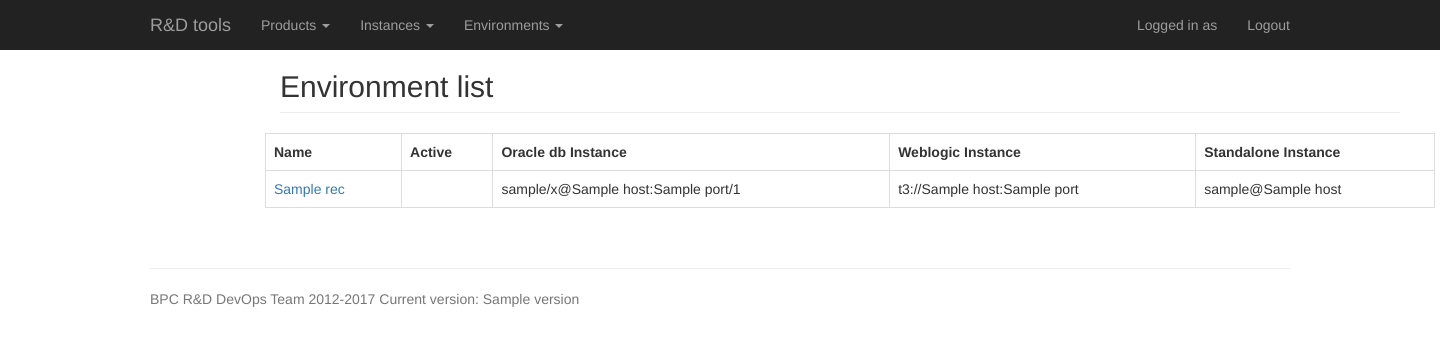
After one commit to dr013/rndgui, a Django app: template cat/templates/cat/environment_list.html in a window 1440 px wide. The commit adds this page. Shown: the top 346 px of the page. Run offline with Django 3.2, Linux system fonts and the light colour scheme; the template is opened without the code that fills it: most values are stand-ins (such as "Sample title", 1, 10 or a date in 2020); some libraries are stand-ins or nearby versions.

Commit message:
Develop environment

```diff
--- a/cat/admin.py
+++ b/cat/admin.py
@@ -39,7 +39,7 @@ class STLNInstanceInline(GenericTabularInline):
 
 
 class InstanceAdmin(SimpleHistoryAdmin):
-
+    pass
     inlines = [
         DBInstanceInline,
         WEBInstanceInline,
--- a/cat/apps.py
+++ b/cat/apps.py
@@ -7,3 +7,4 @@ from django.apps import AppConfig
 class CatConfig(AppConfig):
     name = 'cat'
     verbose_name = "Auto test host carousel"
+    verbose_name_plural = "Auto test host carousel"
--- /dev/null
+++ b/cat/templates/cat/environment_list.html
@@ -0,0 +1,95 @@
+{% extends 'base.html' %}
+{% load bootstrap3 %}
+{% block title %}:Environment list{% endblock %}
+{% block header %}Environment list{% endblock %}
+{% block content %}
+    <div class="container">
+        <div class="row">
+            {% if perms.cat.add_stlninstance %}
+                <div class="panel panel-default">
+                    <div class="panel-footer">
+                        {% buttons %}
+                            <a href="{% url 'env-create' %}" class="btn btn-primary"
+                               role="button">{% bootstrap_icon 'plus' %} Add new Environment</a>
+                        {% endbuttons %}
+                    </div>
+                </div>
+            {% endif %}
+            <div class="table-responsive">
+                {% for rec in object_list %}
+                    {% if forloop.first %}
+                        <table class="table table-bordered">
+                            <tr>
+                                <th>Name</th>
+                                <th>Active</th>
+                                <th>Oracle db Instance</th>
+                                <th>Weblogic Instance</th>
+                                <th>Standalone Instance</th>
+                                {% if perms.cat.change_environment %}
+                                    <th>Edit</th>
+                                {% endif %}
+                                {% if perms.cat.delete_environment%}
+                                    <th>Delete</th>
+                                {% endif %}
+                            </tr>
+                    {% endif %}
+                            <tr>
+                                <td><a href="{% url 'env-detail' rec.pk %}">{{ rec.name }}</a></td>
+                                <td>{{ rec.is_active}}</td>
+                                <td>
+                                    {% if rec.dbinstances.all %}
+                                    {% for db in rec.dbinstances.all %}
+                                        {{ db.login }}/{{ db.passwd }}@{{ db.host }}:{{ db.port }}/{{ db.sid }}</br>
+                                    {% endfor %}
+                                    {% else %}
+                                     N/A
+                                    {% endif %}
+                                </td>
+                                <td>
+                                    {% if rec.webinstances.all %}
+                                        {% for web in rec.webinstances.all %}
+                                            t3://{{ web.host }}:{{ web.port }} </br>
+                                        {% endfor %}
+                                    {% else %}
+                                        N/A
+                                    {% endif %}
+                                </td>
+                                <td>
+                                    {% if rec.stlninstances.all %}
+                                        {% for st in rec.stlninstances.all %}
+                                            {{ st.host_login }}@{{ st.host }} </br>
+                                        {% endfor %}
+                                    {% else %}
+                                        N/A
+                                    {% endif %}
+                                </td>
+                                {% if perms.cat.change_environment %}
+                                    <td>
+                                        {% buttons %}
+                                            <a href="{% url 'env-update' rec.pk %}"
+                                               class="btn btn-warning btn-sm">{% bootstrap_icon "edit" %}
+                                            </a>
+                                        {% endbuttons %}
+                                    </td>
+                                {% endif %}
+                                {% if perms.cat.delete_environment %}
+                                    <td>
+                                        {% buttons %}
+                                            <a href="{% url 'env-delete' rec.pk %}"
+                                               class="btn btn-warning btn-sm">{% bootstrap_icon "remove" %}
+                                            </a>
+                                        {% endbuttons %}
+                                    </td>
+                                {% endif %}
+
+                            </tr>
+                    {% if forloop.last %}
+                        </table>
+                    {% endif %}
+                {% empty %}
+                    <p>No Instance yet.</p>
+                    </div>
+                {% endfor %}
+        </div>
+    </div>
+{% endblock %}
--- a/templates/base.html
+++ b/templates/base.html
@@ -62,6 +62,17 @@
                         <li><a href="{% url 'dbinstance-list' %}">DB Instances</a></li>
                         <li><a href="{% url 'webinstance-list' %}">WEB Instances</a></li>
                         <li><a href="{% url 'stlninstance-list' %}">Standalone Instances</a></li>
+                    </ul>
+                </li>
+                <li class="dropdown">
+                    <a href="#" class="dropdown-toggle" data-toggle="dropdown" role="button" aria-haspopup="true"
+                       aria-expanded="false"> Environments <span class="caret"></span></a>
+                    <ul class="dropdown-menu">
+                        {% if perms.prd.add_product %}
+                        <li><a href="{% url 'env-create' %}">Add new environment</a></li>
+                        {% endif %}
+                        <li role="separator" class="divider"></li>
+                        <li><a href="{% url 'env-list' %}">Environments</a></li>
                     </ul>
                 </li>
                 {% if user.is_staff %}
```
Also changed, not shown: cat/models.py (+12 -6 lines), cat/templates/cat/environment_detail.html (added, +34 -0 lines), cat/urls.py (+7 -0 lines), cat/views.py (+16 -0 lines), cat/migrations/0013_auto_20170602_1319.py (added), cat/migrations/0014_auto_20170602_1349.py (added), rndgui/rndgui.db.
